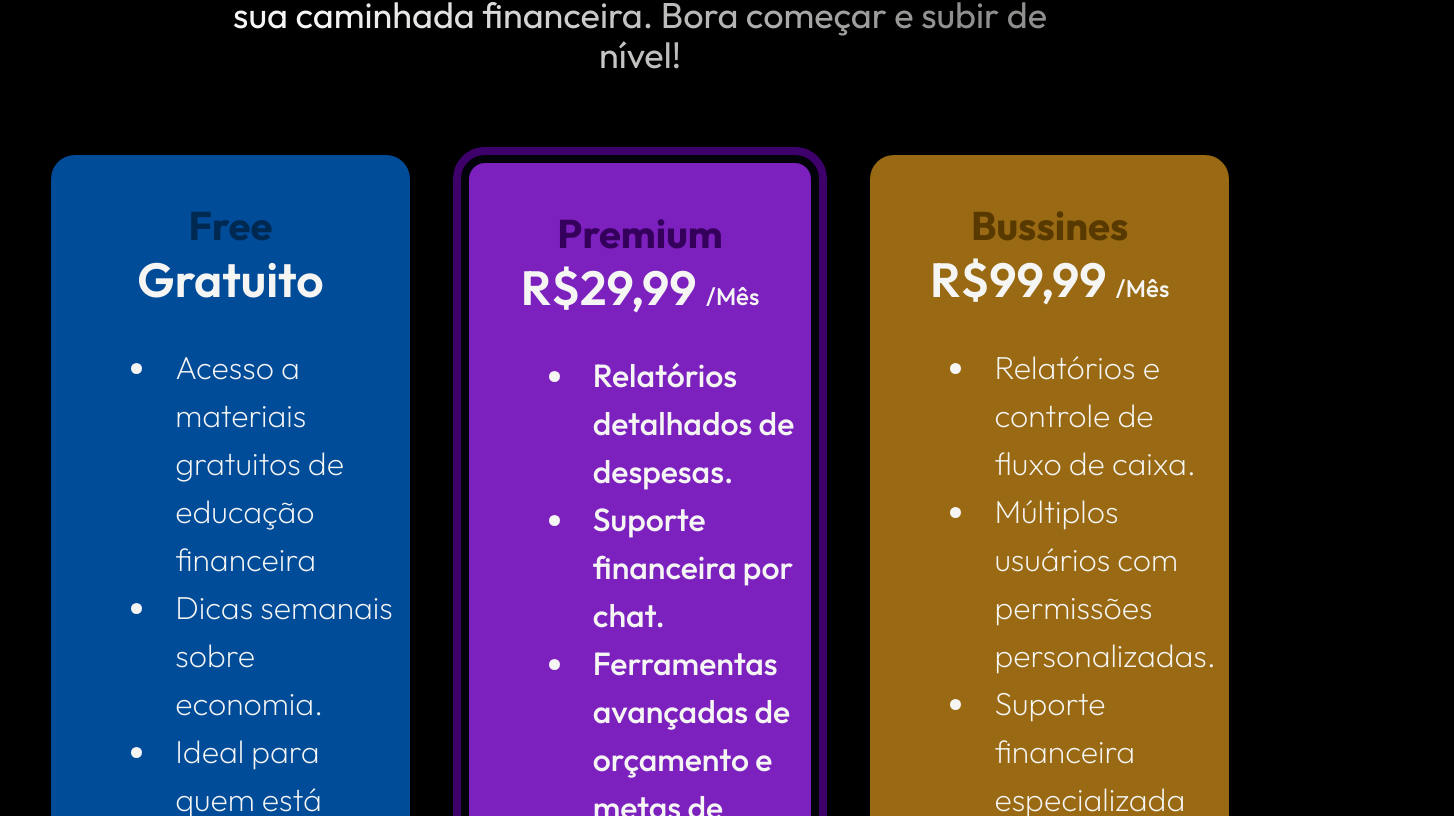
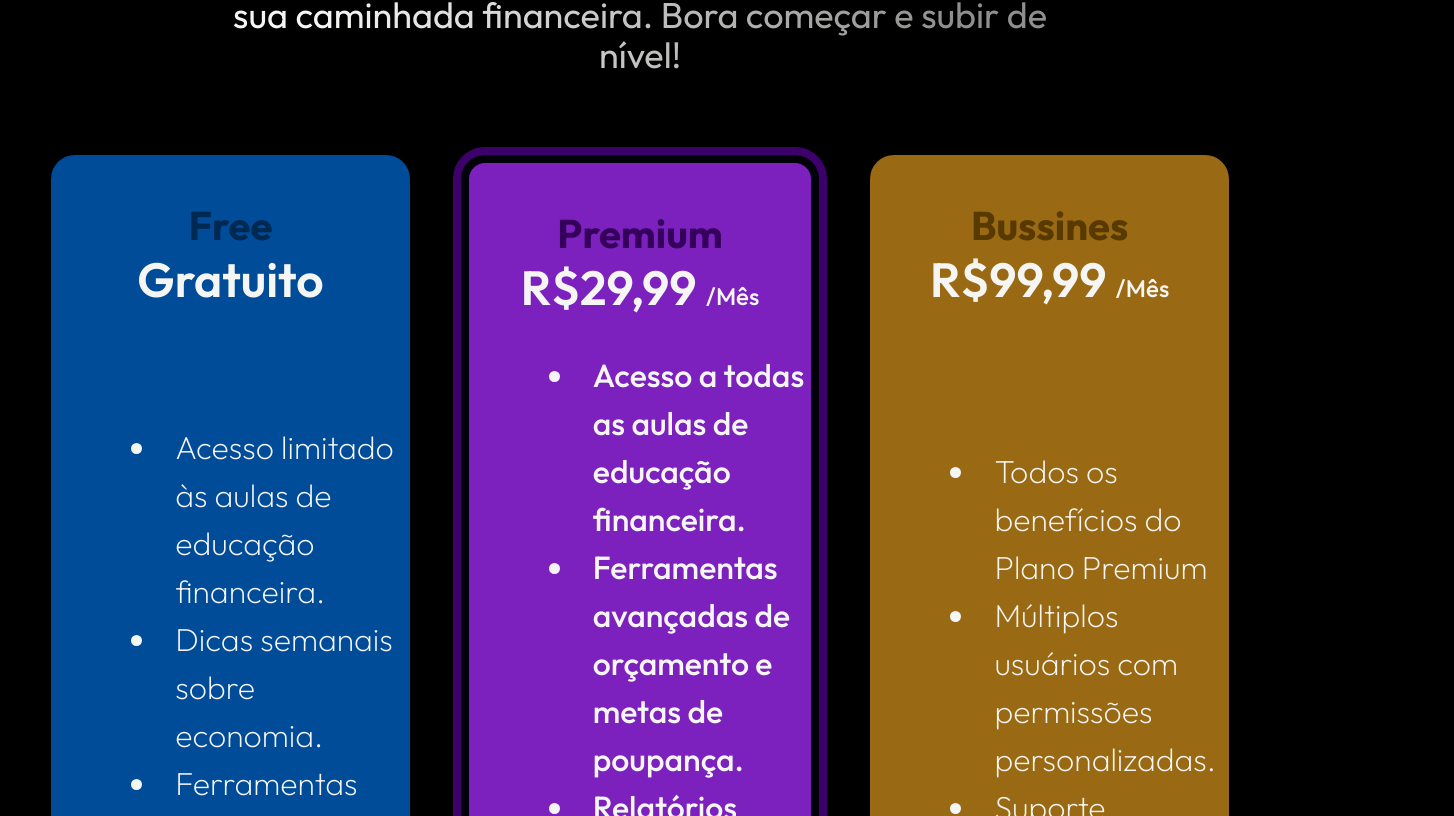
Before and after one commit to yanrafael/vouvi-frontend-client, a React (Vite) app: page / in a window 1280 px wide. Shown: the part 5184-6000 px from the top of the page, 1454 px wide, since content can reach past the window. Built offline with nearby package versions, Linux system fonts and the light colour scheme.

Commit message:
Bg-color-fix, Subs-hover-animation

```diff
--- a/src/components/Cards/FeedbackCard.jsx
+++ b/src/components/Cards/FeedbackCard.jsx
@@ -1,6 +1,6 @@
-function Feedback({text,text2,color,img}) {
+function Feedback({text,color,img}) {
     return (
-        <div className={`${color} flex-col text-lg flex items-center text-center justify-center m-auto mr-2.5 mx-2.5 w-6/12 h-[18vw] rounded-3xl bg-white font-medium`}>
+        <div className={`${color} flex-col text-lg flex items-center text-center justify-center m-auto mr-2.5 mx-2.5 w-6/12 h-[18vw] rounded-3xl font-medium`}>
             <p>{text}</p>
             <img src={img} alt="" />
         </div>
--- a/src/components/Cards/SubscriptionCard.jsx
+++ b/src/components/Cards/SubscriptionCard.jsx
@@ -1,14 +1,17 @@
-function Subscription({color,colortitle,title,price,text1,text2,text3,mes,bold}) {
+import SecondaryButton from "../Buttons/SecondaryButton"
+
+function Subscription({color,colorbutton,colortitle,title,price,text1,text2,text3,texthover,mes,bold}) {
+
     return (
-        <div className={`${color} w-[28%] flex flex-col text-white rounded-md`}>
-            <div className="flex flex-col items-center mt-10 ">
+        <div className={`${color} w-[28%] flex justify-between flex-col text-white rounded-md py-10 group overflow-hidden`}>
+            <div className="flex flex-col items-center ">
                 <h3 className={`${colortitle} font-bold text-[40px]`}>{title}</h3>
                 <h2 className=" font-semibold text-lg">{price} <strong className="text-[24px] font-medium">{mes}</strong></h2>
             </div>
-            <div className="font-extralight text-[32px] ml-20 mt-10 flex items-center flex-col text-left w-9/12">
+            <div className="font-extralight text-[32px] ml-20 mt-10 flex flex-col text-left w-9/12 transition-all duration-500 group-hover:opacity-0 group-hover:cursor-text group-hover:pointer-events-none" >
                 <div className="flex">
                     <li></li>
-                    <p className={`${bold}`}>{text1}</p>
+                    <p className={`${bold} `}>{text1}</p>
                 </div>
                 <div className="flex">
                     <li></li>
@@ -19,6 +22,11 @@ function Subscription({color,colortitle,title,price,text1,text2,text3,mes,bold})
                     <p className={`${bold} `}>{text3}</p>
                 </div>
             </div>
+
+            <div className="mx-10 pointer-events-none group-hover:pointer-events-auto opacity-0 group-hover:opacity-100 transition-all duration-700 group-hover:-translate-y-72 flex justify-center  ">
+                <p className="absolute text-[32px] text-center">{texthover}</p>
+                <SecondaryButton color={`absolute mt-[200px] hover:bg-opacity-100 hover:bg-white ${colorbutton}`} text={"Assinar Agora!"}/>
+            </div>
         </div>
     )
 }
--- a/src/components/Footer/Footer.jsx
+++ b/src/components/Footer/Footer.jsx
@@ -12,7 +12,7 @@ function Footer() {
 
     return (
         <footer className="flex justify-around p-12 w-12/12 m-auto items-center bg-primary-200 mt-60">
-            <LogoWhite Name={VouviWord} width={"60"} />
+            <LogoWhite Name={VouviWord} width={"90"} />
             <p className=" text-center font-light text-[24px] text-white">© 2024 Vouvi. Todos os direitos reservados.</p>
             <div className="flex">
                 {/* Insta */}
--- a/src/components/Header/HeaderWhite.jsx
+++ b/src/components/Header/HeaderWhite.jsx
@@ -13,7 +13,7 @@ function Header(){
     return(
         <header className="flex justify-between items-center w-[88%] m-auto relative py-10 ">
             <LogoWhite Name={VouviWord} width={"111"} height={"61"}/>
-            <SecondaryButton text={"Entrar"}/>
+            <SecondaryButton color={"hover:text-secondary-200"} text={"Entrar"}/>
         </header>
     )
 }
--- a/src/components/pages/Home/Low.jsx
+++ b/src/components/pages/Home/Low.jsx
@@ -26,7 +26,7 @@ function Low() {
                         <h1 className={`${TextGradient} text-2xl font-medium`}>A Gente Cresce Com Seu Feedback</h1>
                         <p className={`${TextGradient} text-base mt-5 mb-16`}>Você faz parte do Time!<br /> Queremos te ouvir!</p>
                     </div>
-                    <SecondaryButton text={"Enviar Feedback!"} />
+                    <SecondaryButton color={"hover:text-white"} text={"Enviar Feedback!"} />
                 </div>
             </section>
 
@@ -38,25 +38,31 @@ function Low() {
                         color={"bg-[#007FFF99]"}
                         colortitle={"text-[#002952]"}
                         title={"Free"} price={"Gratuito"}
-                        text1={"Acesso a materiais gratuitos de educação financeira"}
+                        text1={"Acesso limitado às aulas de educação financeira."}
                         text2={"Dicas semanais sobre economia."}
-                        text3={"Ideal para quem está começando a aprender sobre finanças."}
+                        text3={"Ferramentas básicas de orçamento."}
+                        colorbutton={"bg-[#002952] hover:outline-[#002952] hover:text-[#002952] "}
+                        texthover={"Ideal para quem está começando a aprender sobre finanças."}
                     />
                     <Subscription
                         color={"bg-primary-200 border-8 border-black outline outline-8 outline-primary-300"}
                         colortitle={"text-[#35005B]"}
                         title={"Premium"} price={"R$29,99"} mes={"/Mês"}
-                        text1={"Relatórios detalhados de despesas."}
-                        text2={"Suporte financeira por chat."}
-                        text3={"Ferramentas avançadas de orçamento e metas de poupança."}
+                        text1={"Acesso a todas as aulas de educação financeira."}
+                        text2={"Ferramentas avançadas de orçamento e metas de poupança."}
+                        text3={"Relatórios mensais detalhados em PDF"}
                         bold={"font-medium"}
+                        colorbutton={"bg-primary-300 hover:outline-primary-300 hover:text-primary-300 "}
+                        texthover={"Perfeito para quem quer se aprofundar no controle financeiro."}
                     />
                     <Subscription color={"bg-[#FFB12099]"}
                         colortitle={"text-[#583900]"}
                         title={"Bussines"} price={"R$99,99"} mes={"/Mês"}
-                        text1={"Relatórios e controle de fluxo de caixa."}
+                        text1={"Todos os benefícios do Plano Premium"}
                         text2={"Múltiplos usuários com permissões personalizadas."}
-                        text3={"Suporte financeira especializada para negócios."}
+                        text3={`Suporte prioritário. `}
+                        colorbutton={"bg-[#6B4B08] hover:outline-[#6B4B08] hover:text-[#6B4B08] "}
+                        texthover={"Para profissionais e empresários que buscam otimizar finanças."}
                     />
                 </div>
             </section>
```
Also changed, not shown: src/components/Header/HeaderIntern.jsx (+2 -2 lines).
